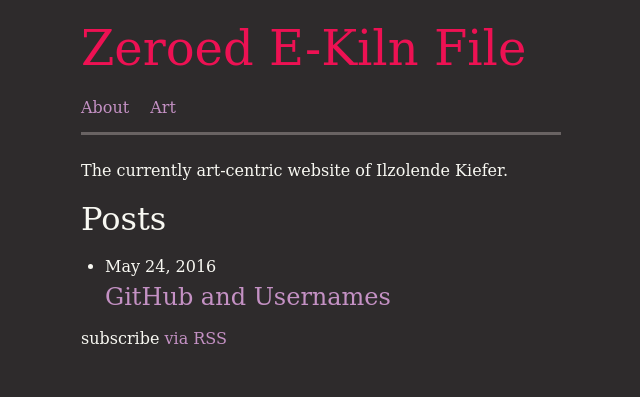
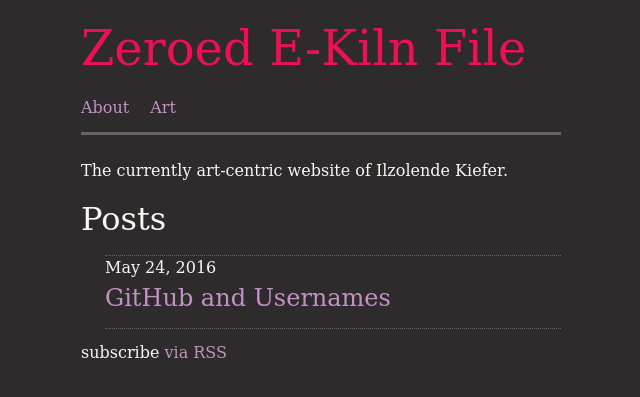
Before and after one commit to ilzolende/ilzolende.github.io, a Jekyll site: the page built from index.html, in a window 1280 px wide. Shown: the top 397 px of the page, without its empty margins (319-959 px from the left). Built offline with Jekyll 4.4.1, drawn with Linux system fonts in a browser that asks for light colours.

Commit message:
post list organization

```diff
--- a/_sass/_layout.scss
+++ b/_sass/_layout.scss
@@ -42,6 +42,16 @@ body>header {
       }
     }
 }
+ul.post-list {
+  list-style: inside none none;
+
+  li {
+    border-top: dotted thin $tertiary-text-color;
+  }
+  li:last-child {
+    border-bottom: dotted thin $tertiary-text-color;
+  }
+}
 
 
 figure {
```
